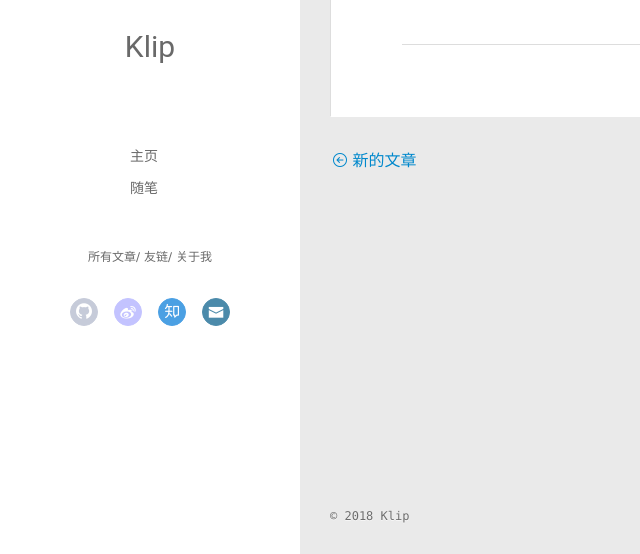
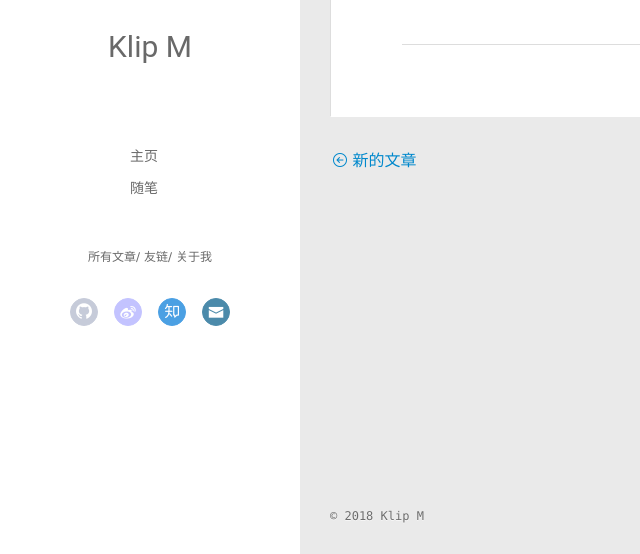
Before and after one commit to itellu/itellu.github.io, a plain HTML site: page 2018/10/23/first-page-test/index.html in a window 1280 px wide. Shown: the part 243-797 px from the top of the page, 0-640 px from the left. Drawn offline with Linux system fonts and the light colour scheme; no server answers.

Commit message:
Site updated: 2018-10-24 11:42:55

```diff
--- a/2018/10/23/first-page-test/index.html
+++ b/2018/10/23/first-page-test/index.html
@@ -8,17 +8,14 @@
   <link rel="dns-prefetch" href="http://yoursite.com">
   <title>first page test | klip</title>
   <meta name="viewport" content="width=device-width, initial-scale=1, maximum-scale=1">
-  <meta name="description" content="knowledge is power">
-<meta property="og:type" content="article">
+  <meta property="og:type" content="article">
 <meta property="og:title" content="first page test">
 <meta property="og:url" content="http://yoursite.com/2018/10/23/first-page-test/index.html">
 <meta property="og:site_name" content="klip">
-<meta property="og:description" content="knowledge is power">
 <meta property="og:locale" content="default">
 <meta property="og:updated_time" content="2018-10-23T06:57:52.161Z">
 <meta name="twitter:card" content="summary">
 <meta name="twitter:title" content="first page test">
-<meta name="twitter:description" content="knowledge is power">
 
     <link rel="alternative" href="/atom.xml" title="klip" type="application/atom+xml">
 
@@ -50,7 +47,7 @@
 			<img src="/img/1.jpg" class="js-avatar">
 		</a>
 		<hgroup>
-		  <h1 class="header-author"><a href="/">Klip</a></h1>
+		  <h1 class="header-author"><a href="/">Klip M</a></h1>
 		</hgroup>
 
 
@@ -108,7 +105,7 @@
 				<img src="/img/1.jpg" class="js-avatar">
 			</div>
 			<hgroup>
-			  <h1 class="header-author js-header-author">Klip</h1>
+			  <h1 class="header-author js-header-author">Klip M</h1>
 			</hgroup>
 
 
@@ -321,7 +318,7 @@
   <div class="outer">
     <div id="footer-info">
     	<div class="footer-left">
-    		&copy; 2018 Klip
+    		&copy; 2018 Klip M
     	</div>
       	<div class="footer-right">
       		<a href="http://hexo.io/" target="_blank">Hexo</a>  Theme <a href="https://github.com/litten/hexo-theme-yilia" target="_blank">Yilia</a> by Litten
```
Also changed, not shown: 2018/10/23/hello-world/index.html (+3 -3 lines), 2018/10/23/新的文章/index.html (+4 -7 lines), archives/2018/10/index.html (+4 -7 lines), archives/2018/index.html (+4 -7 lines), archives/index.html (+4 -7 lines), index.html (+4 -7 lines).
